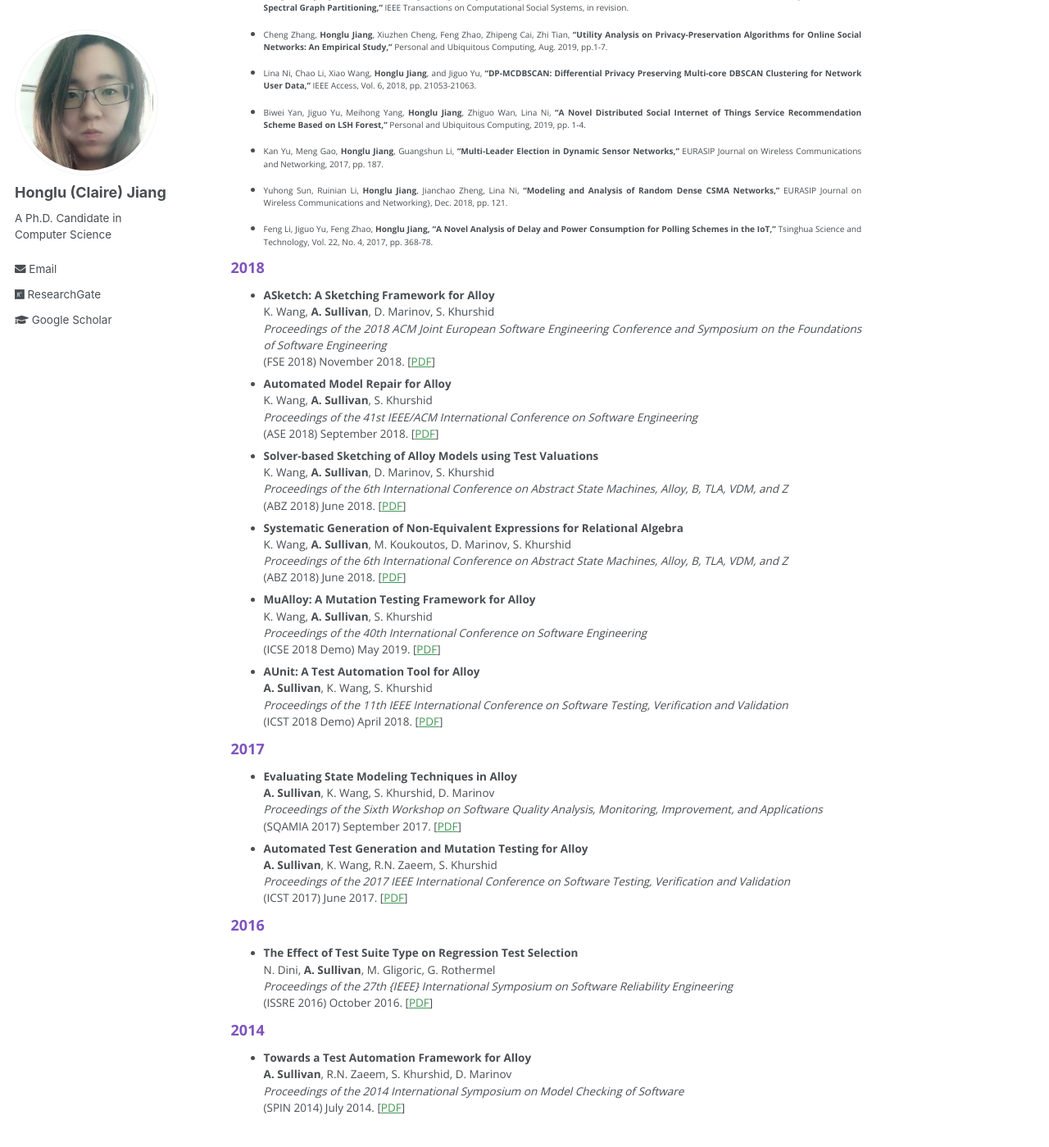
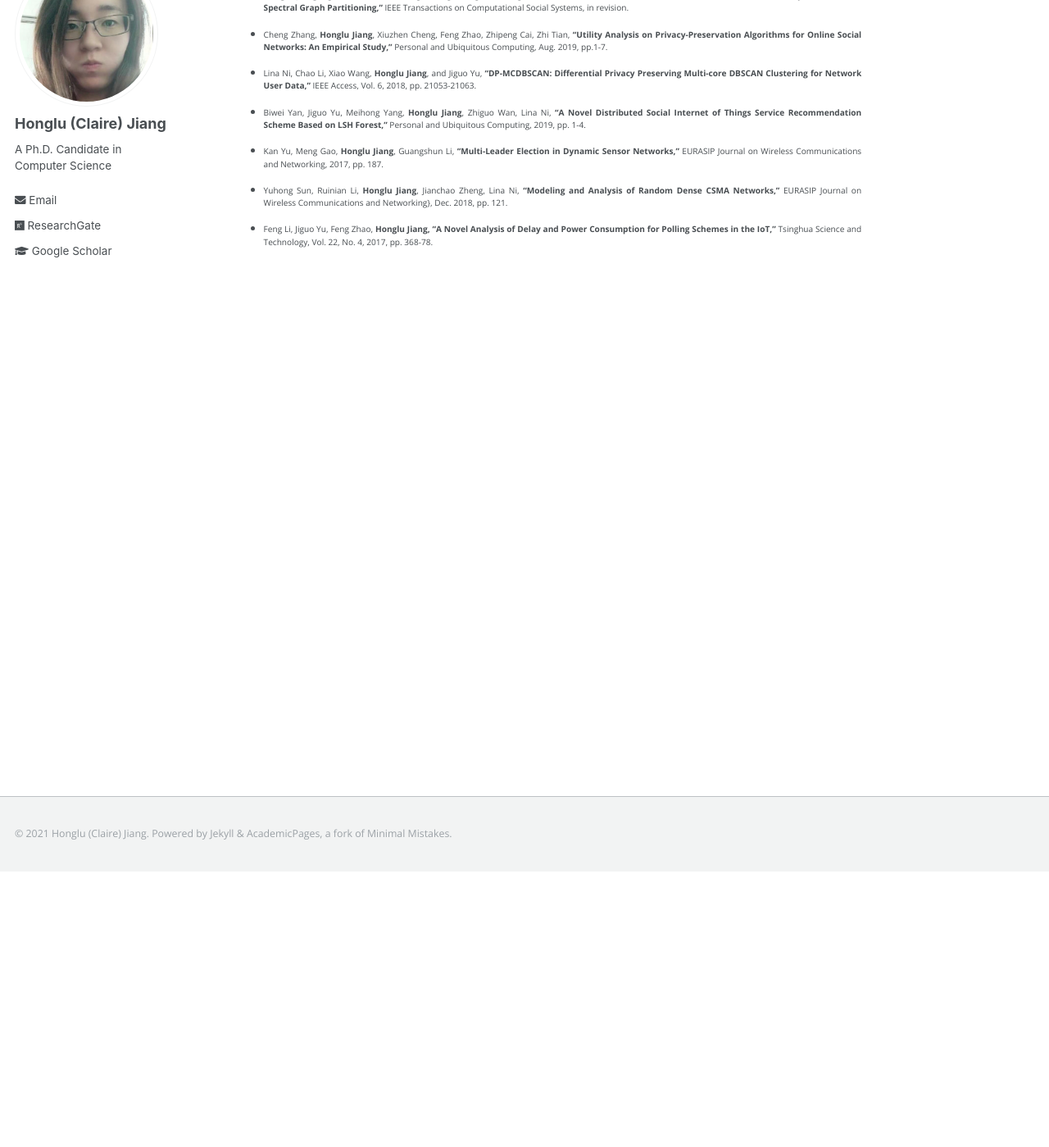
Before and after one commit to hljiang0720/hljiang.github.io, a Jekyll site: the page built from _pages/publications.md, in a window 1280 px wide and 1400 px high, scrolled down 337 px. Shown: the whole window at 82% size. Built offline with Jekyll 4.4.1, drawn with Linux system fonts in a browser that asks for light colours.

Commit message:
commit md;

```diff
--- a/_pages/publications.md
+++ b/_pages/publications.md
@@ -24,53 +24,3 @@ author_profile: true
 * Yuhong Sun, Ruinian Li, **Honglu Jiang**, Jianchao Zheng, Lina Ni, **“Modeling and Analysis of Random Dense CSMA Networks,”** EURASIP Journal on Wireless Communications and Networking}, Dec. 2018, pp. 121.
 
 * Feng Li, Jiguo Yu, Feng Zhao, **Honglu Jiang, “A Novel Analysis of Delay and Power Consumption for Polling Schemes in the IoT,”** Tsinghua Science and Technology, Vol. 22, No. 4, 2017, pp. 368-78.
-
-### 2018
-
- * **ASketch: A Sketching Framework for Alloy**
-K. Wang, **A. Sullivan**, D. Marinov, S. Khurshid
-_Proceedings of the 2018 ACM Joint European Software Engineering Conference and Symposium on the Foundations of Software Engineering_
-(FSE 2018) November 2018. \[[PDF](../files/ASketchDemoFSE18.pdf)\]
- * **Automated Model Repair for Alloy**
-K. Wang, **A. Sullivan**, S. Khurshid
-_Proceedings of the 41st IEEE/ACM International Conference on Software Engineering_
-(ASE 2018) September 2018. \[[PDF](../files/ARepairASE.pdf)\]
-* **Solver-based Sketching of Alloy Models using Test Valuations**
-K. Wang, **A. Sullivan**,  D. Marinov, S. Khurshid
-_Proceedings of the 6th International Conference on Abstract State Machines, Alloy, B, TLA, VDM, and Z_
-(ABZ 2018) June 2018. \[[PDF](../files/ASolveABZ18.pdf)\]
-* **Systematic Generation of Non-Equivalent Expressions for Relational Algebra**
-K. Wang, **A. Sullivan**, M. Koukoutos, D. Marinov, S. Khurshid
-_Proceedings of the 6th International Conference on Abstract State Machines, Alloy, B, TLA, VDM, and Z_
-(ABZ 2018) June 2018. \[[PDF](../files/AGenABZ18.pdf)\]
-* **MuAlloy: A Mutation Testing Framework for Alloy**
-K. Wang, **A. Sullivan**, S. Khurshid
-_Proceedings of the 40th International Conference on Software Engineering_
-(ICSE 2018 Demo) May 2019. \[[PDF](../files/MuAlloyDemoICSE18.pdf)\]
-* **AUnit: A Test Automation Tool for Alloy**
-**A. Sullivan**, K. Wang, S. Khurshid
-_Proceedings of the 11th IEEE International Conference on Software Testing, Verification and Validation_
-(ICST 2018 Demo) April 2018. \[[PDF](../files/AUnitDemoICST18.pdf)\]
-
-### 2017
-
-* **Evaluating State Modeling Techniques in Alloy**
-**A. Sullivan**, K. Wang, S. Khurshid, D. Marinov
-_Proceedings of the Sixth Workshop on Software Quality Analysis, Monitoring, Improvement, and Applications_
-(SQAMIA 2017) September 2017. \[[PDF](../files/StateModelSQAMIA17.pdf)\]
-* **Automated Test Generation and Mutation Testing for Alloy**
-**A. Sullivan**, K. Wang, R.N. Zaeem, S. Khurshid
-_Proceedings of the 2017 IEEE International Conference on Software Testing, Verification and Validation_
-(ICST 2017) June 2017. \[[PDF](../files/AUnitICST17.pdf)\]
-
-### 2016
-  * **The Effect of Test Suite Type on Regression Test Selection**
-  	N. Dini, **A. Sullivan**, M. Gligoric, G. Rothermel
-    _Proceedings of the 27th {IEEE} International Symposium on Software Reliability Engineering_
-(ISSRE 2016) October 2016. \[[PDF](../files/RegressionISSRE16.pdf)\]
-
-### 2014
-  * **Towards a Test Automation Framework for Alloy**
-  	**A. Sullivan**, R.N. Zaeem, S. Khurshid, D. Marinov
-    _Proceedings of the 2014 International Symposium on Model Checking of Software_
-(SPIN 2014) July 2014. \[[PDF](../files/AUnitSPIN14.pdf)\]
```
